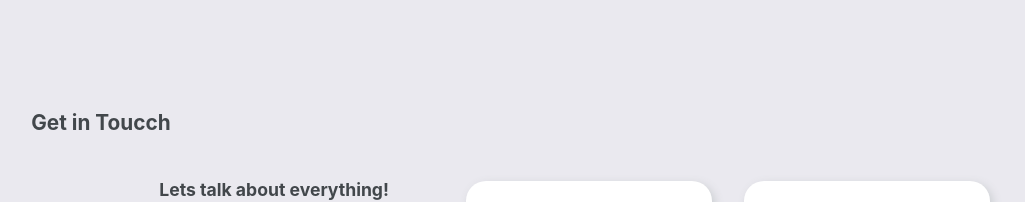
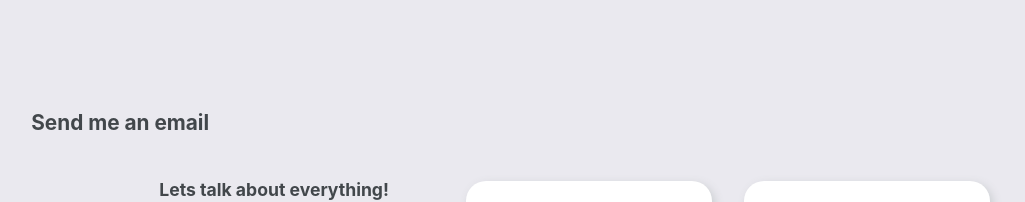
Before and after one commit to hadis-soleymani/myBlog, a Next.js app: page /email in a window 1280 px wide. Shown: the top 202 px of the page, without its empty margins (20-1045 px from the left). Built offline with nearby package versions, Linux system fonts and the light colour scheme; a web font is replaced by a local one.

Commit message:
change title

```diff
--- a/pages/email.js
+++ b/pages/email.js
@@ -39,7 +39,7 @@ export default function Email() {
   return (
     <div className={styles.email_container} id="email">
       <ToastContainer />
-      <h1 data-aos="fade-up">Get in Toucch</h1>
+      <h1 data-aos="fade-up">Send me an email</h1>
       <div className={styles.item_container}>
         <div className={styles.paragraph_container}>
           <h2>Lets talk about everything!</h2>
```
